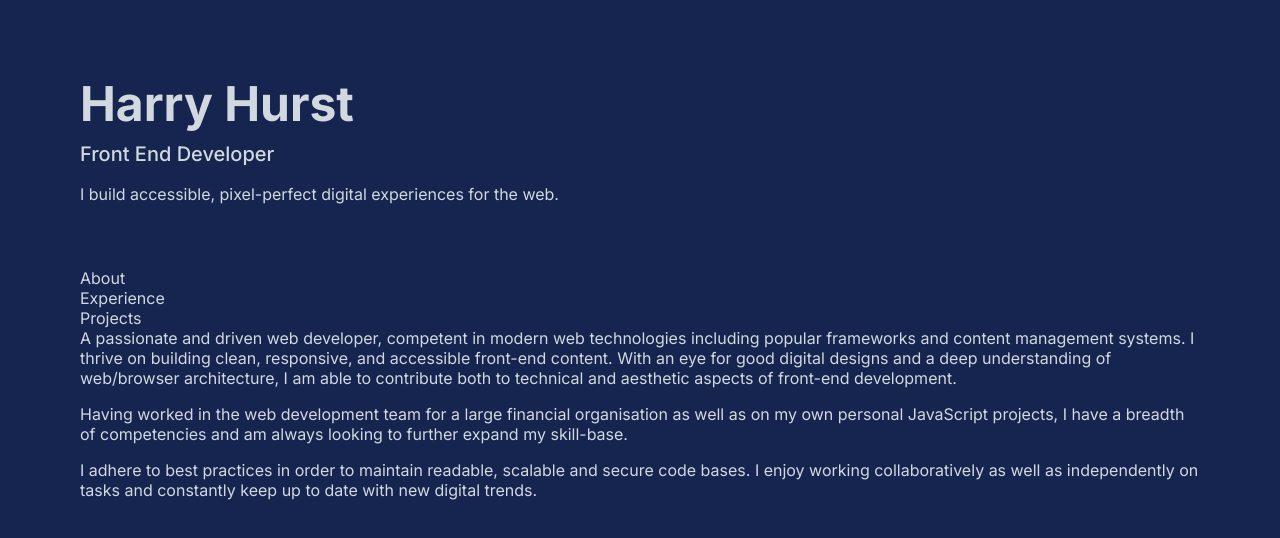
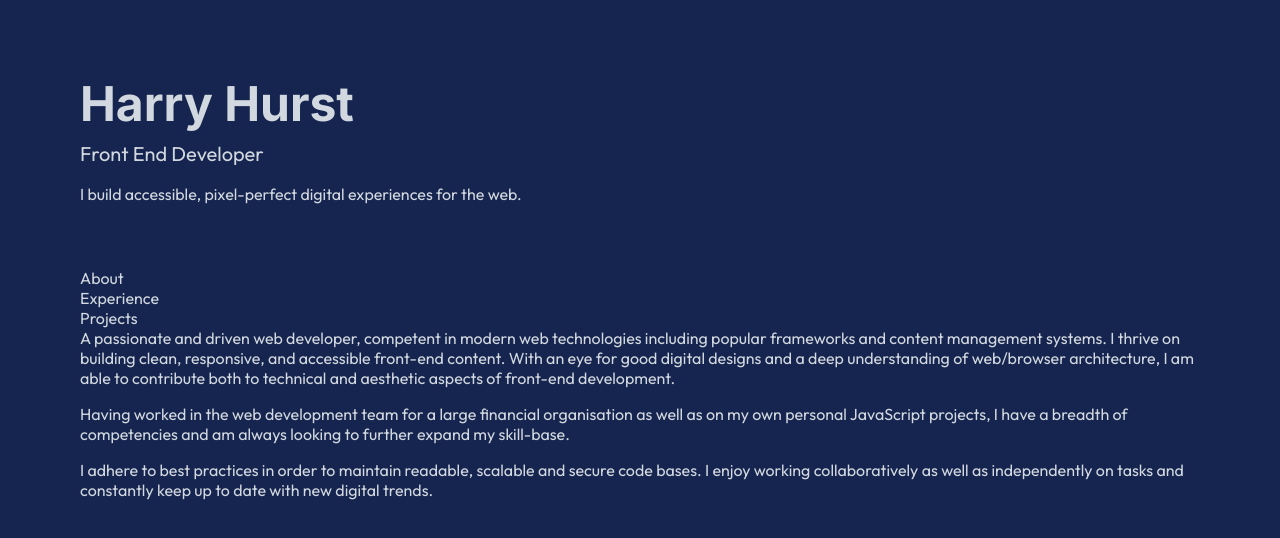
Before and after one commit to harold-hurst/next-profile, a Next.js app: page / in a window 1280 px wide. Shown: the top 538 px of the page. Built offline with nearby package versions, Linux system fonts and the light colour scheme; a web font is replaced by a local one.

Commit message:
change font to 'outfit'

```diff
--- a/app/layout.js
+++ b/app/layout.js
@@ -1,7 +1,7 @@
 import "./globals.css";
 import "./tailwind.css"
 
-import { inter } from '@/app/ui/fonts';
+import { outfit } from '@/app/ui/fonts';
 
 export const metadata = {
   title: "Harry Hurst",
@@ -11,7 +11,7 @@ export const metadata = {
 export default function RootLayout({ children }) {
   return (
     <html lang="en">
-      <body className={`${inter.className}`}>
+      <body className={`${outfit.className}`}>
         {children}
       </body>
     </html>
--- a/app/ui/fonts.js
+++ b/app/ui/fonts.js
@@ -1,5 +1,8 @@
-// import page fonts
-import { Inter, Lusitana } from 'next/font/google';
+// next/font will automatically optimize your fonts (including custom fonts) and remove
+// external network requests for improved privacy and performance.
+
+// // import page fonts
+import { Inter, Lusitana, Outfit } from 'next/font/google';
 
 // export for use
 export const inter = Inter({ subsets: ['latin'] });
@@ -8,3 +11,8 @@ export const lusitana = Lusitana({
     weight: ['400', '700'],
     subsets: ['latin'],
   });
+
+  export const outfit = Outfit({
+    weight: ['400', '700'],
+    subsets: ['latin'],
+  });
```
